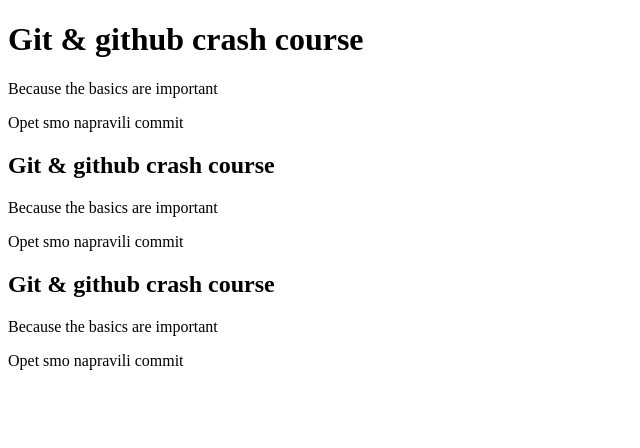
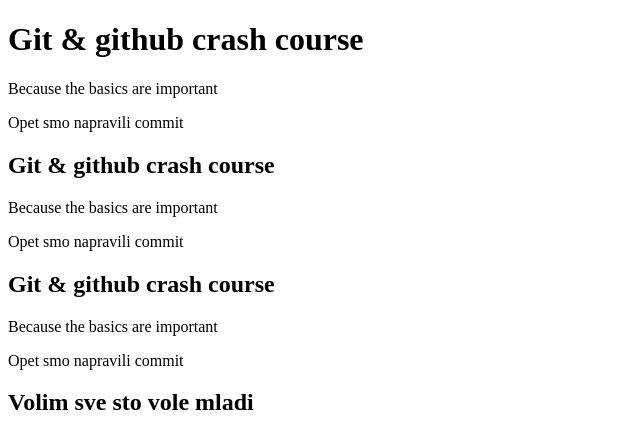
Before and after one commit to ajdinsofic/github-vjezba, a website: page index.html in a window 1280 px wide. Shown: the whole page, without its empty margins (0-640 px from the left). Drawn offline with Linux system fonts and the light colour scheme.

Commit message:
Prepravio sam malo index.html

```diff
--- a/index.html
+++ b/index.html
@@ -18,6 +18,8 @@
       <h1>Git & github crash course</h1>
       <p>Because the basics are important</p>
       <p>Opet smo napravili commit</p>
+
+      <h1 class="DodajNestoSvoje">Volim sve sto vole mladi</h1>
     </section>
   </body>
 </html>
```
